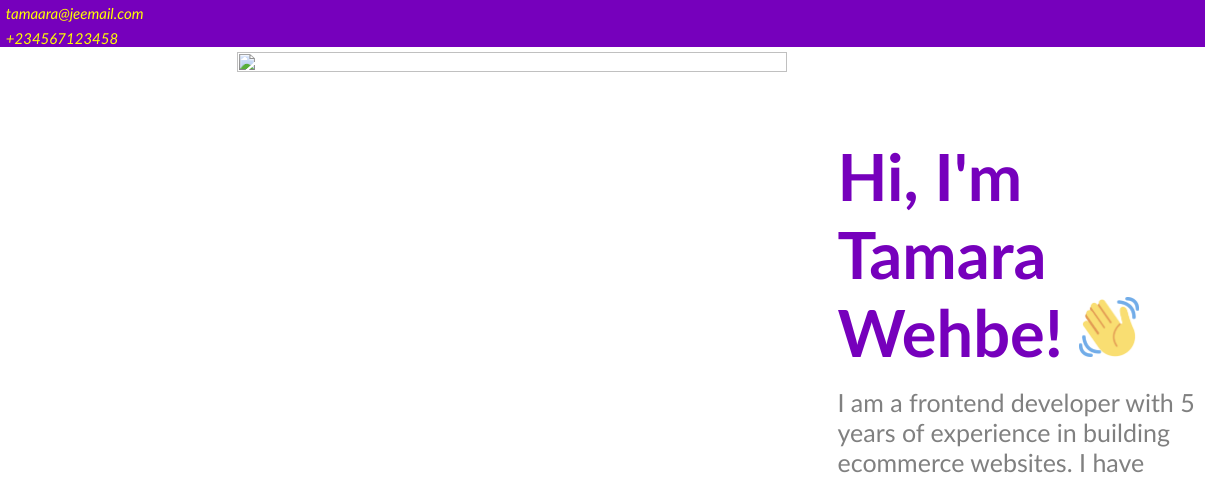
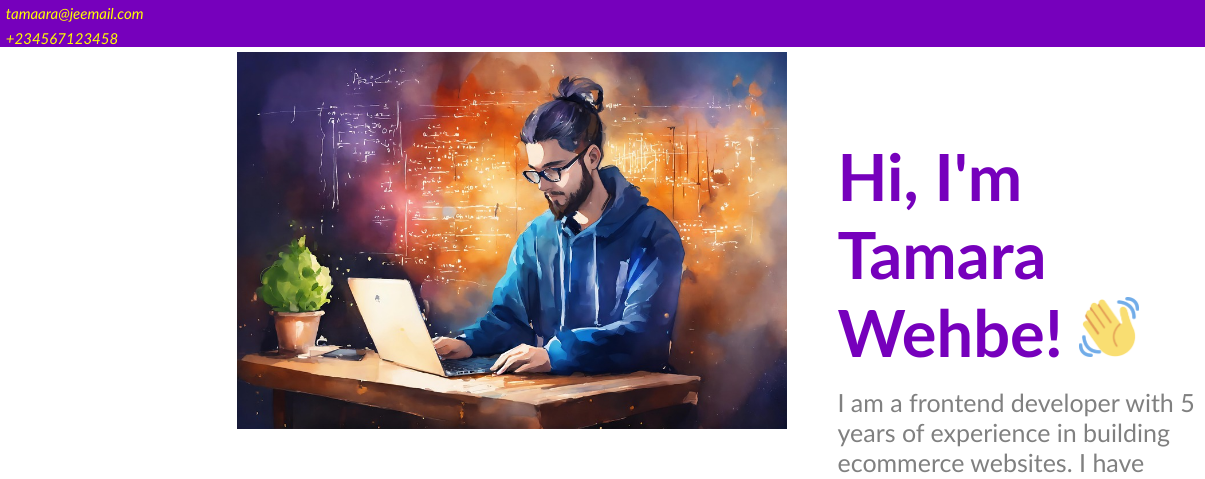
Before and after one commit to TamaraWehbe/portfolio, a plain HTML site: page index.html in a window 1280 px wide. Shown: the part 93-572 px from the top of the page, 75-1280 px from the left. Drawn offline with Linux system fonts and the light colour scheme.

Commit message:
Update index.html

```diff
--- a/index.html
+++ b/index.html
@@ -36,7 +36,7 @@
     <!-- About Me -->
     <section id="about-me" class="container">
       <div>
-        <img src="ai-generated-9241538_960_720.jpg" class="profile_image"/>
+        <img src="html_finalprojimages/ai-generated-9241538_960_720.jpg" class="profile_image"/>
       </div>
 
       <div>
```
